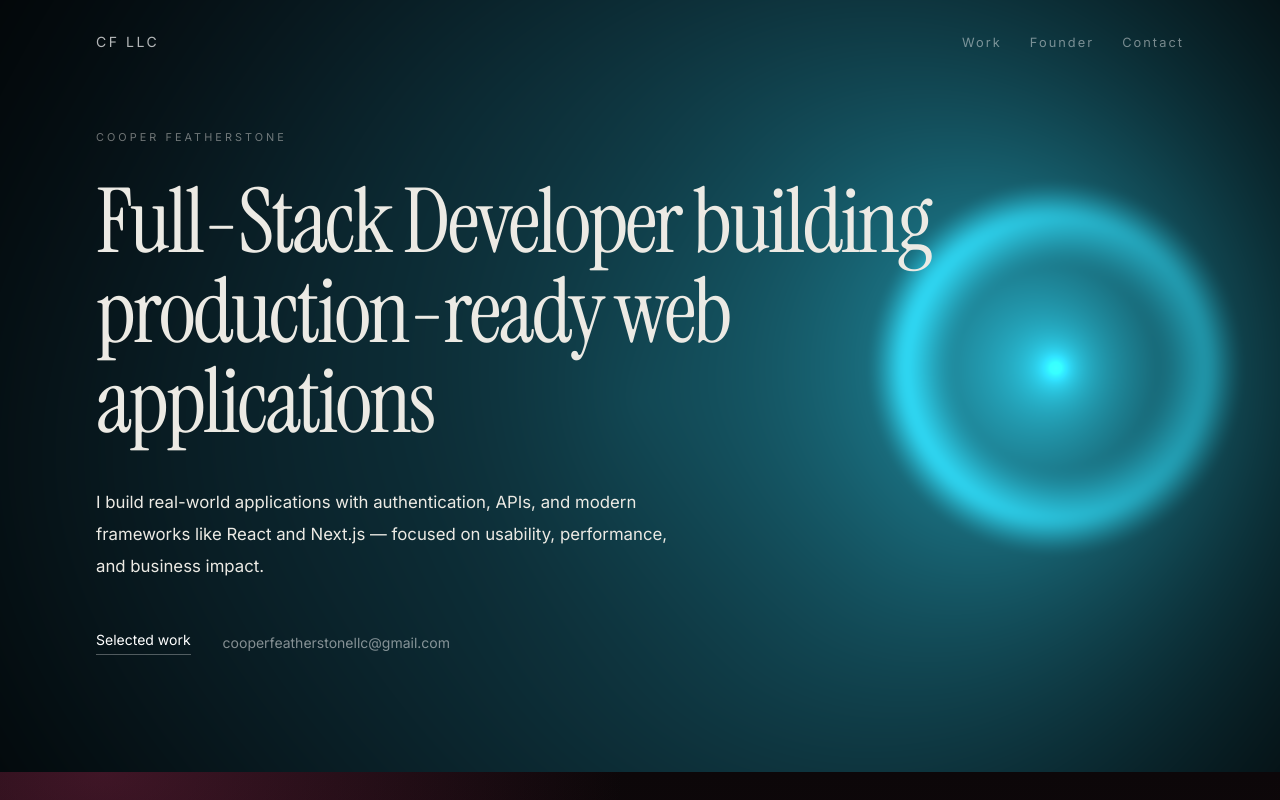
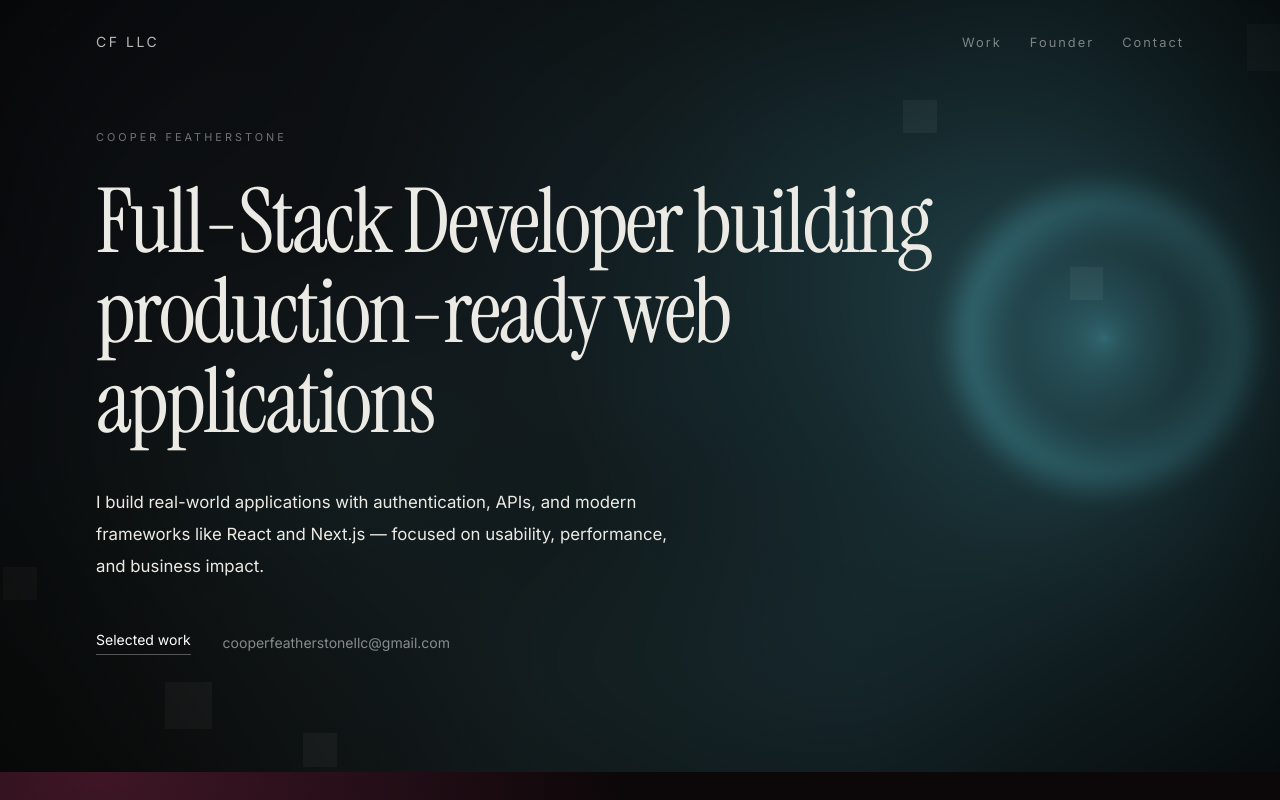
Before and after one commit to CF-LLC/cf-llc.github.io, a Next.js app: page / in a window 1280 px wide. Shown: the top 800 px of the page. Built offline with nearby package versions, Linux system fonts and the light colour scheme.

Commit message:
Rework background to dusk glow parameters

```diff
--- a/components/SceneCanvas.tsx
+++ b/components/SceneCanvas.tsx
@@ -34,31 +34,39 @@ float noise(vec2 p) {
 
 void main() {
   vec2 uv = (gl_FragCoord.xy - 0.5 * u_res) / min(u_res.x, u_res.y);
-  float t = u_time * (1.0 - u_reduce * 0.85);
+  float t = u_time * (1.0 - u_reduce * 0.9);
   float s = clamp(u_scroll, 0.0, 1.0);
-  vec2 m = u_mouse * 0.08;
+  vec2 m = u_mouse * 0.06;
 
-  vec3 magenta = vec3(1.0, 0.18, 0.54);
-  vec3 cyan = vec3(0.18, 0.90, 1.0);
-  vec3 orange = vec3(1.0, 0.48, 0.09);
-  vec3 ink = vec3(0.02, 0.03, 0.05);
+  vec3 wine = vec3(0.77, 0.23, 0.45);
+  vec3 teal = vec3(0.29, 0.66, 0.72);
+  vec3 rust = vec3(0.77, 0.42, 0.17);
+  vec3 ink = vec3(0.027, 0.027, 0.031);
 
-  vec3 accent = mix(cyan, magenta, smoothstep(0.08, 0.38, s));
-  accent = mix(accent, orange, smoothstep(0.55, 0.82, s));
+  vec3 accent = mix(teal, wine, smoothstep(0.08, 0.36, s));
+  accent = mix(accent, rust, smoothstep(0.55, 0.82, s));
 
-  vec2 center = vec2(0.52 + m.x, 0.04 + m.y);
+  vec2 center = vec2(0.58 + m.x, 0.06 + m.y + sin(t * 0.15) * 0.02);
   float dist = length(uv - center);
-  float orb = 0.018 / (dist + 0.02);
-  float halo = exp(-dist * 2.8) * 0.55;
-  float ring = smoothstep(0.24, 0.18, dist) * smoothstep(0.12, 0.2, dist) * 0.45;
+  float orb = 0.012 / (dist + 0.028);
+  float halo = exp(-dist * 3.4) * 0.38;
+  float ring = smoothstep(0.22, 0.16, dist) * smoothstep(0.10, 0.18, dist) * 0.22;
 
-  float mist = noise(uv * 1.6 + t * 0.04) * 0.12;
+  float grain = noise(uv * 3.2 + t * 0.03) * 0.07;
+  float dust = 0.0;
+  for (int i = 0; i < 3; i++) {
+    float fi = float(i);
+    vec2 sp = uv * (10.0 + fi * 7.0) + vec2(t * 0.015, fi * 4.0);
+    dust += step(0.996, hash(floor(sp))) * 0.18;
+  }
+
   vec3 col = ink;
-  col += accent * (orb * 0.85 + halo + ring);
-  col += accent * mist * 0.35;
-  col += accent * exp(-length(uv) * 1.4) * 0.12;
+  col += accent * (orb * 0.55 + halo + ring);
+  col += accent * grain;
+  col += vec3(0.92, 0.9, 0.86) * dust * 0.25;
+  col += accent * exp(-length(uv * vec2(1.15, 1.0)) * 1.55) * 0.08;
 
-  float vig = smoothstep(1.35, 0.35, length(uv));
+  float vig = smoothstep(1.45, 0.32, length(uv));
   col *= vig;
   gl_FragColor = vec4(col, 1.0);
 }
@@ -118,7 +126,7 @@ export default function SceneCanvas() {
     let targetY = 0
 
     const resize = () => {
-      const dpr = Math.min(window.devicePixelRatio || 1, 1.6)
+      const dpr = Math.min(window.devicePixelRatio || 1, 1.5)
       canvas.width = Math.floor(window.innerWidth * dpr)
       canvas.height = Math.floor(window.innerHeight * dpr)
       canvas.style.width = `${window.innerWidth}px`
@@ -132,8 +140,8 @@ export default function SceneCanvas() {
     }
 
     const draw = (now: number) => {
-      mouseX += (targetX - mouseX) * 0.05
-      mouseY += (targetY - mouseY) * 0.05
+      mouseX += (targetX - mouseX) * 0.04
+      mouseY += (targetY - mouseY) * 0.04
       const maxScroll = Math.max(document.documentElement.scrollHeight - window.innerHeight, 1)
       gl.uniform2f(uRes, canvas.width, canvas.height)
       gl.uniform1f(uTime, (now - start) / 1000)
--- a/components/ScrollBackground.tsx
+++ b/components/ScrollBackground.tsx
@@ -5,20 +5,19 @@ import { motion, useReducedMotion, useScroll, useSpring, useTransform } from 'fr
 export default function ScrollBackground() {
   const reduce = useReducedMotion()
   const { scrollYProgress } = useScroll()
-  const progress = useSpring(scrollYProgress, { stiffness: 50, damping: 26, mass: 0.5 })
+  const progress = useSpring(scrollYProgress, { stiffness: 46, damping: 28, mass: 0.55 })
 
-  const magenta = useTransform(progress, [0, 0.22, 0.42, 1], [0.04, 0.28, 0.06, 0.04])
-  const cyan = useTransform(progress, [0, 0.36, 0.56, 1], [0.08, 0.08, 0.26, 0.05])
-  const orange = useTransform(progress, [0, 0.64, 0.82, 1], [0.03, 0.05, 0.24, 0.06])
+  const wine = useTransform(progress, [0, 0.2, 0.4, 1], [0.03, 0.32, 0.05, 0.03])
+  const teal = useTransform(progress, [0, 0.34, 0.54, 1], [0.1, 0.08, 0.3, 0.04])
+  const rust = useTransform(progress, [0, 0.62, 0.8, 1], [0.02, 0.04, 0.28, 0.05])
 
   return (
-    <div className="pointer-events-none fixed inset-0 z-0 overflow-hidden">
-      <div className="absolute inset-0 bg-[#070708]" />
+    <div className="pointer-events-none fixed inset-0 z-[1] overflow-hidden mix-blend-screen">
       {!reduce && (
         <>
-          <motion.div style={{ opacity: magenta }} className="absolute inset-0 bg-[radial-gradient(circle_at_18%_28%,rgba(196,59,114,0.4),transparent_46%)]" />
-          <motion.div style={{ opacity: cyan }} className="absolute inset-0 bg-[radial-gradient(circle_at_82%_38%,rgba(74,168,184,0.32),transparent_44%)]" />
-          <motion.div style={{ opacity: orange }} className="absolute inset-0 bg-[radial-gradient(circle_at_28%_84%,rgba(197,106,43,0.28),transparent_46%)]" />
+          <motion.div style={{ opacity: wine }} className="absolute inset-0 bg-[radial-gradient(ellipse_at_18%_24%,rgba(196,59,114,0.55),transparent_48%)]" />
+          <motion.div style={{ opacity: teal }} className="absolute inset-0 bg-[radial-gradient(ellipse_at_84%_36%,rgba(74,168,184,0.42),transparent_46%)]" />
+          <motion.div style={{ opacity: rust }} className="absolute inset-0 bg-[radial-gradient(ellipse_at_24%_86%,rgba(197,106,43,0.38),transparent_48%)]" />
         </>
       )}
     </div>
```
